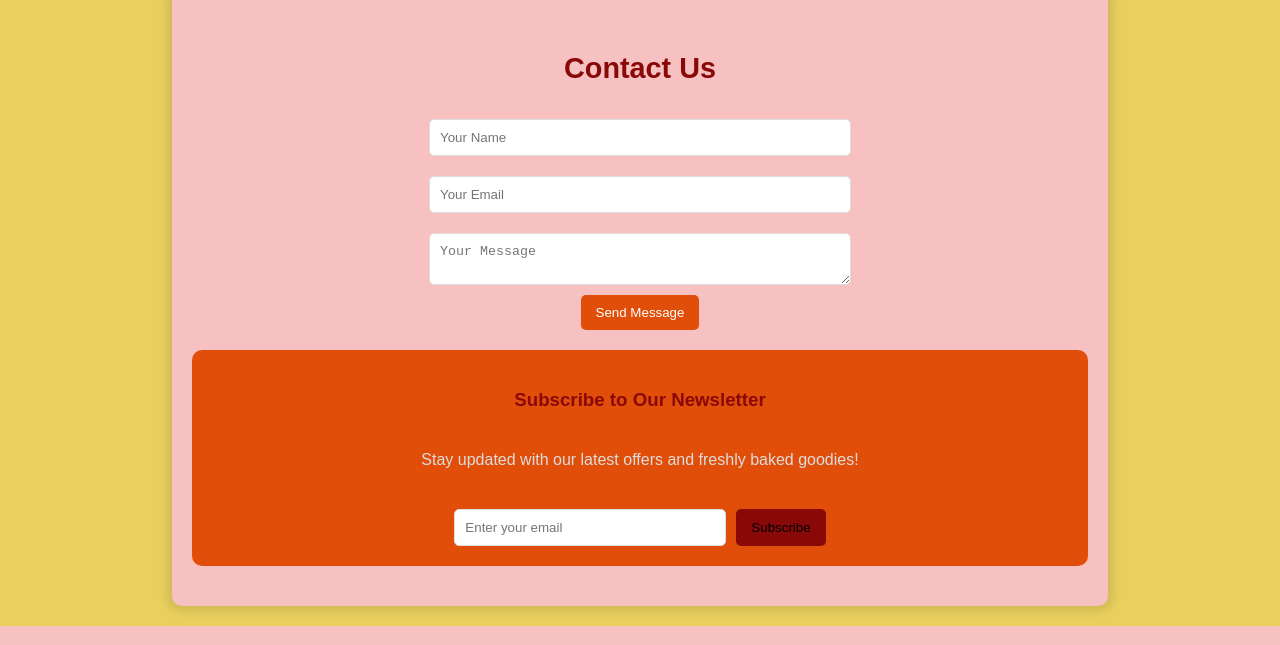
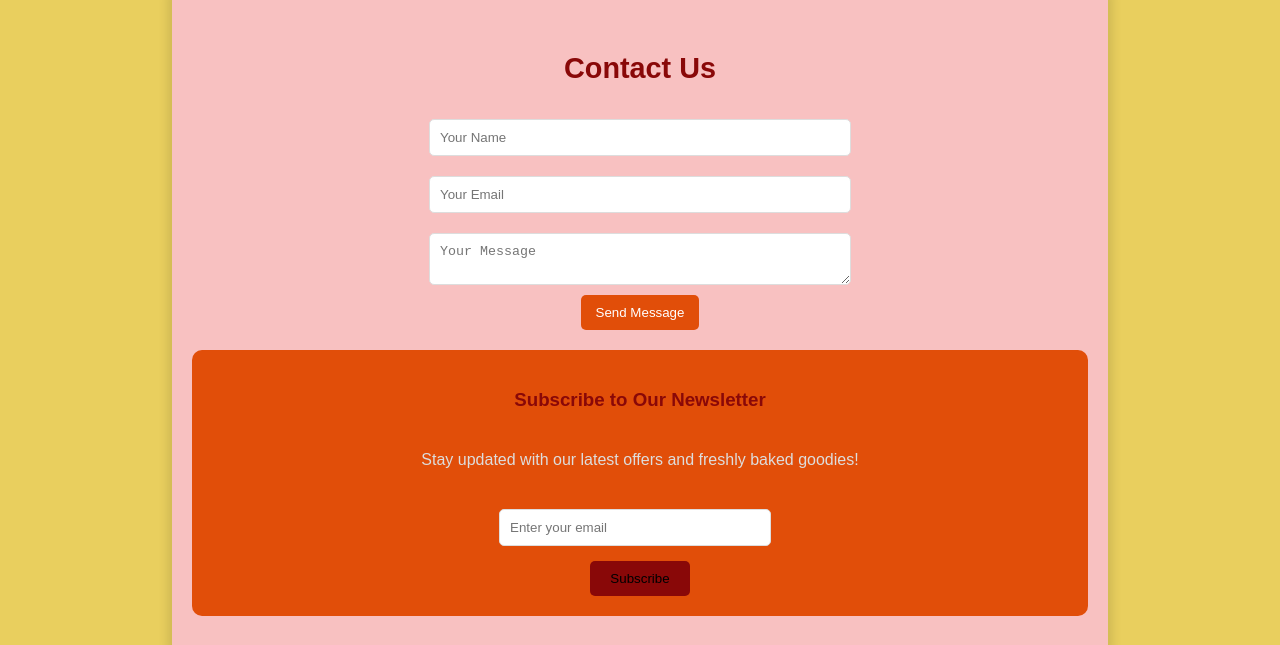
Before and after one commit to git-user124/aramore-bakes, a plain HTML site: page index.html in a window 1280 px wide. Shown: the part 4560-5205 px from the top of the page. Drawn offline with Linux system fonts and the light colour scheme.

Commit message:
Update style.css

```diff
--- a/style.css
+++ b/style.css
@@ -286,7 +286,9 @@ video {
 
 #newsletter-form {
     display: flex;
+    flex-direction: column;
     justify-content: center;
+    align-items: center;
     margin-top: 10px;
 }
 
@@ -296,12 +298,14 @@ video {
     border-radius: 5px;
     width: 250px;
     margin-right: 10px;
+    margin-bottom: 15px;
 }
 
 #newsletter-form button {
     background-color: rgb(137, 8, 8);
     color: black;
     padding: 10px 15px;
+    width: 100px;
     border: none;
     border-radius: 5px;
     cursor: pointer;
```
